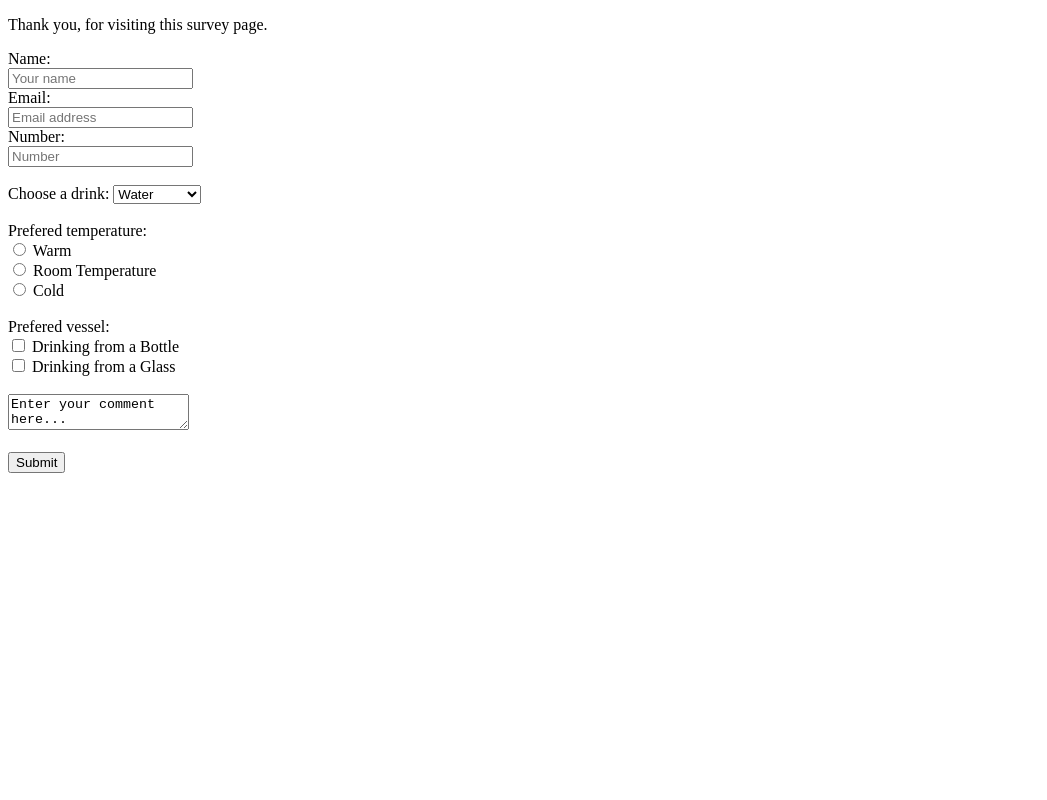
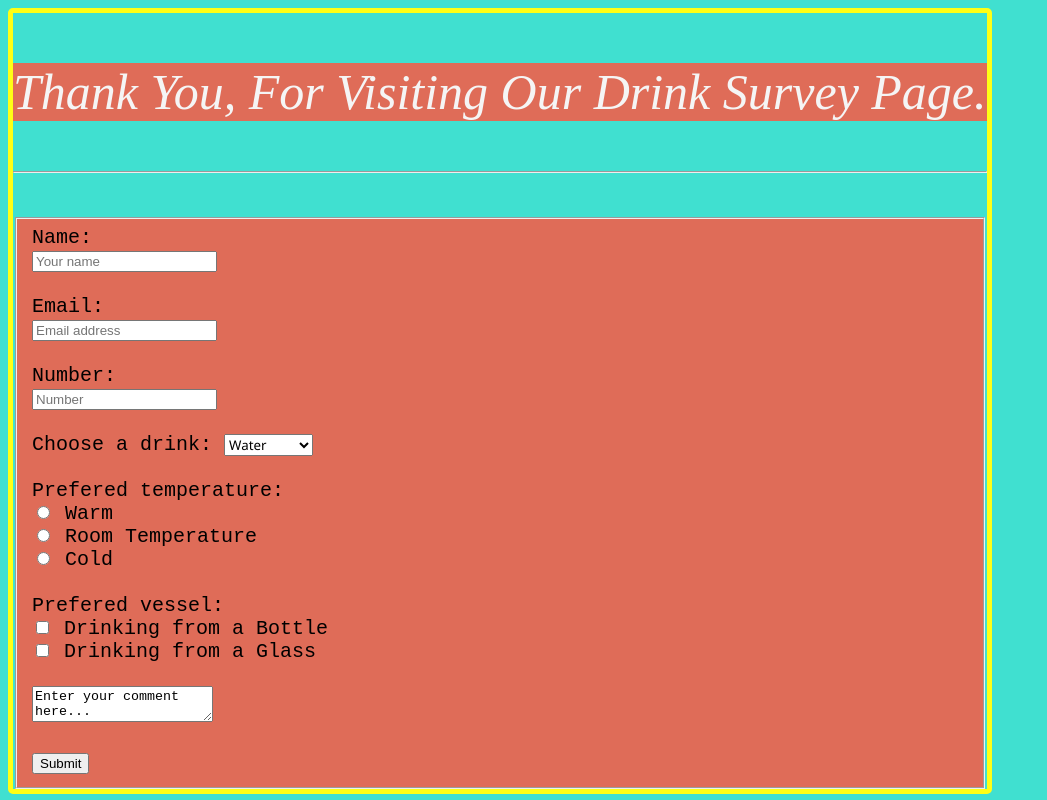
Before and after one commit to 1GORDON/gordonchawanzi, a plain HTML site: page index.html in a window 1280 px wide. Shown: the whole page, without its empty margins (0-1047 px from the left). Drawn offline with Linux system fonts and the light colour scheme.

Commit message:
Added some color to the page.

```diff
--- a/index.html
+++ b/index.html
@@ -4,22 +4,25 @@
         <title id="title">
             <h1>Survey Form</h1>
         </title>
-        <meta charset="UTF-8">
+        <meta charset="UTF-8" name="viewport" content="width=device, initial-scale=1">
+        <link rel="stylesheet" href="style.css">
     </head>
     <body>
-       <p id="description"> Thank you, for visiting this survey page.</p>
-        <form action="" id="survey-form">
+       <p id="description" class="white-text">Thank You, For Visiting Our Drink Survey Page.</p>
+       <hr> <br><br>
+       <form action="" id="survey-form">
+          <fieldset id="box">
             <label id="name-label" for="name">Name:</label><br>
-            <input type="text" id="name" name="name" placeholder="Your name"><br>
+            <input type="text" id="name" name="name" placeholder="Your name"><br><br>
 
             <label id="email-label" for="email">Email:</label><br>
-            <input type="text" id="email" name="email" placeholder="Email address"><br>
+            <input type="text" id="email" name="email" placeholder="Email address"><br><br>
 
             <label id="number-label" for="number">Number:</label><br>
             <input type="text" id="number" name="number" placeholder="Number"><br>
             <br>
             <label for="drinks">Choose a drink:</label>
-            <select name="dropdown" id="dropdown">
+            <select name="dropdown" id="dropdown" style="font-family: 'Segoe UI', Tahoma, Geneva, Verdana, sans-serif;">
                 <option value="water">Water</option>
                 <option value="wine">Wine</option>
                 <option value="beer">Beer</option>
@@ -43,9 +46,10 @@
             <label for="vehicle2">Drinking from a Glass</label><br>
             <br>
 
-            <textarea name="comment">Enter your comment here...</textarea><br>
+            <textarea id="comment" name="comment">Enter your comment here...</textarea><br>
 
             <br><input type="submit" value="Submit">
+          </fieldset>
       </form>
 
 </html>
--- a/style.css
+++ b/style.css
@@ -0,0 +1,25 @@
+body {
+    background-color: turquoise;
+    position: absolute;
+    border-color: rgb(255, 255, 21);
+    border-width: 5px;
+    border-style: solid;
+    border-radius: 5px;
+}
+
+#description{
+    background-color: rgb(223, 108, 88);
+    font-size: 50px;
+    font-style: italic;
+    position: relative;
+}
+
+#box{
+    background-color: rgb(223, 108, 88);
+    font-family: monospace;
+    font-size: 20px;
+}
+
+.white-text{
+    color: whitesmoke;
+}
```
